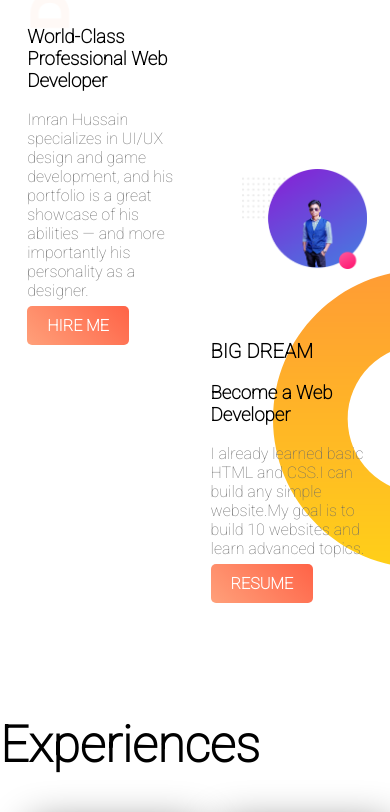
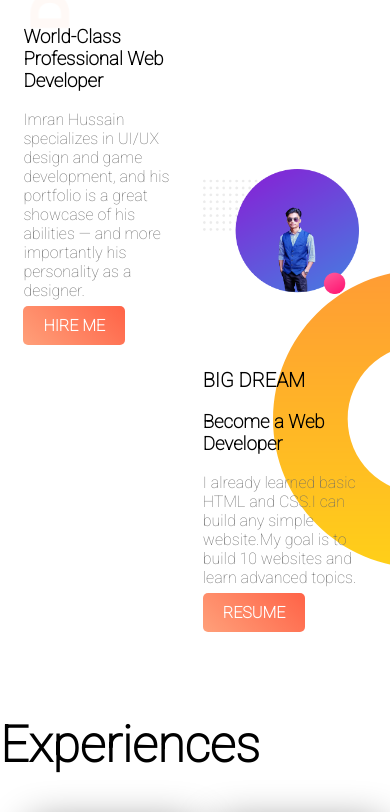
Before and after one commit to IMRANSUHEL/web-portfolio, a plain HTML site: page index.html in a window 390 px wide. Shown: the part 331-1143 px from the top of the page. Drawn offline with Linux system fonts and the light colour scheme.

Commit message:
responsive-website

```diff
--- a/style.css
+++ b/style.css
@@ -1,5 +1,6 @@
 body{
-    margin: 0px;
+    margin: 0;
+    padding: 0;
     font-family: 'Roboto', sans-serif;
 }
 h1{
@@ -19,11 +20,10 @@ p{
     width: 40%;
     float: left;
     margin-left: 5%;
-    padding-left: 2%;
+    padding-left: 1%;
 }
 .half-width img{
-    width: 80%;
-    float: right;
+    width: 100%;
 }
 .top-banner{
     background-image: url("images/top-banner.png");
```
